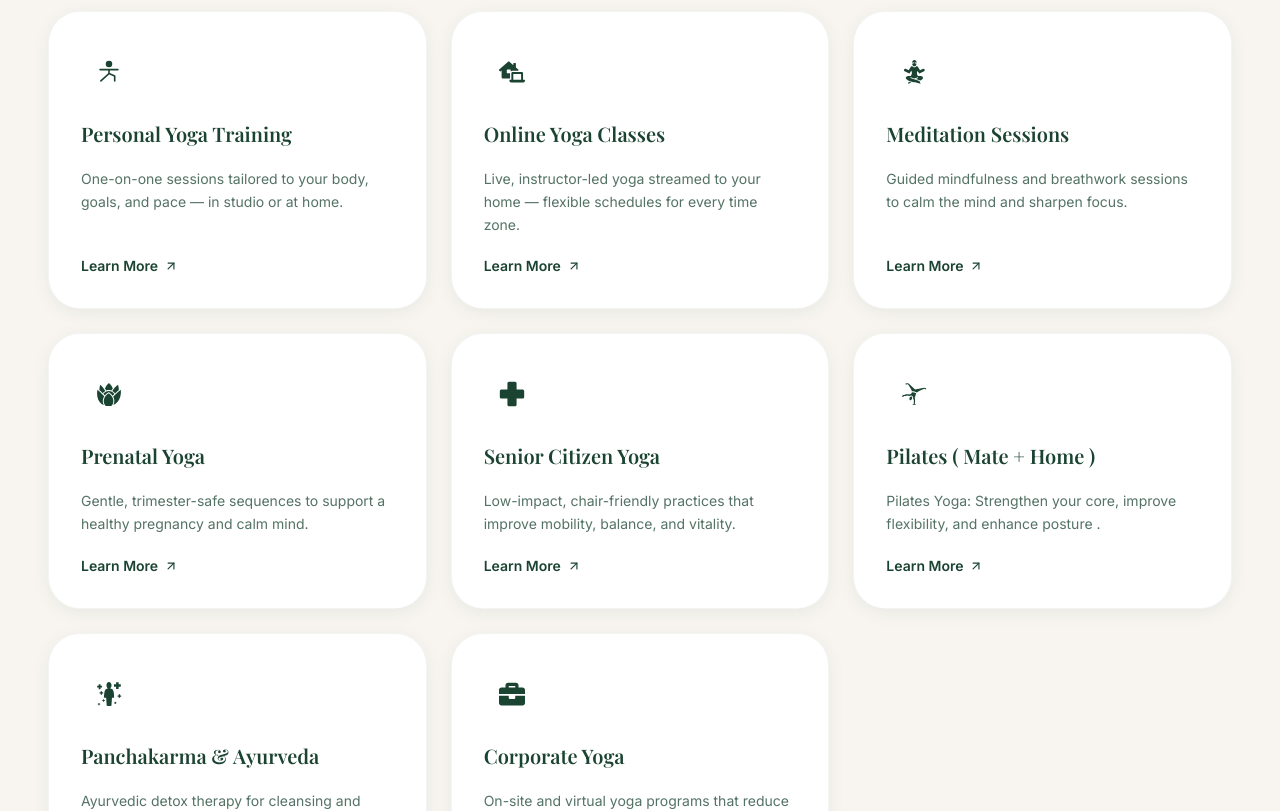
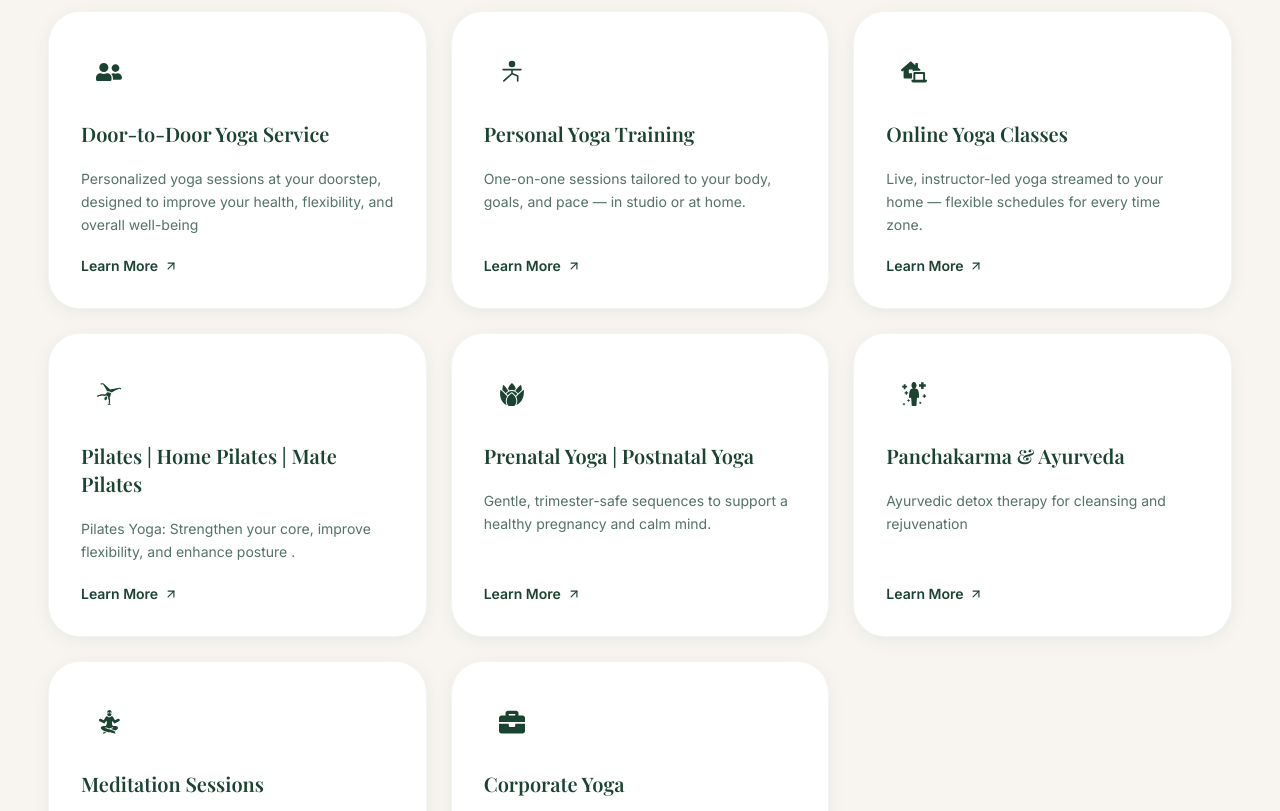
Before and after one commit to StackNomad06/YogaProject, a React (Vite) app: page / in a window 1280 px wide. Shown: the part 2240-3051 px from the top of the page. Built offline with nearby package versions, Linux system fonts and the light colour scheme.

Commit message:
service edited on client call

```diff
--- a/src/components/Footer.jsx
+++ b/src/components/Footer.jsx
@@ -35,11 +35,14 @@ export default function Footer() {
       <div className="container-px mx-auto grid max-w-7xl grid-cols-1 gap-12 py-16 sm:grid-cols-2 lg:grid-cols-4 lg:py-20">
         <div>
           <Link to="/" className="mb-4 flex items-center gap-2.5">
-
-           <img alt="Divine Heart Soul Yoga" class="h-10 w-10 rounded-full border border-sage/60 object-contain bg-white/80 p-1 shadow-sm" src="/logo.png"></img>
+<img
+  alt="Divine Heart Soul Yoga"
+  className="h-10 w-10 rounded-full border border-sage/60 object-contain bg-white/80 p-1 shadow-sm"
+  src="/logo.png"
+/>
 
 
-            <span className="font-heading text-xl font-bold text-white">Divine Heart & Soul Yoga</span>
+            <span className="font-heading text-xl font-bold text-white">Divine Heart  Soul Yoga</span>
           </Link>
           <p className="text-sm leading-relaxed text-beige/70">
             Transform your mind, body &amp; soul through yoga. Expert-led classes for
--- a/src/data/services.js
+++ b/src/data/services.js
@@ -3,6 +3,19 @@ import { FaLaptopHouse, FaBriefcase, FaUserFriends } from 'react-icons/fa';
 import { PiPersonSimpleTaiChiFill } from 'react-icons/pi';
 
 export const services = [
+
+
+{
+    slug: 'Door-to-Door Yoga Service',
+    icon: FaUserFriends,
+    title: 'Door-to-Door Yoga Service',
+    shortDescription:
+      'Personalized yoga sessions at your doorstep, designed to improve your health, flexibility, and overall well-being',
+    description:
+      'Experience personalized yoga training at your doorstep. I travel to your home and provide one-on-one or group sessions tailored to your fitness goals, schedule, and wellness needs.',
+    keyword: 'Yoga Trainer',
+  }
+  ,
 
   {
     slug: 'personal-yoga-training',
@@ -25,45 +38,26 @@ export const services = [
     keyword: 'Online Yoga Classes',
   },
  {
-    slug: 'meditation-sessions',
-    icon: GiMeditation,
-    title: 'Meditation Sessions',
-    shortDescription:
-      'Guided mindfulness and breathwork sessions to calm the mind and sharpen focus.',
-    description:
-      'Our guided meditation sessions blend traditional pranayama with modern mindfulness techniques to help you manage anxiety, improve sleep, and cultivate lasting inner calm.',
-    keyword: 'Meditation Classes',
-  },
-  {
-    slug: 'prenatal-yoga',
-    icon: GiLotus,
-    title: 'Prenatal Yoga',
-    shortDescription:
-      'Gentle, trimester-safe sequences to support a healthy pregnancy and calm mind.',
-    description:
-      'Designed with certified prenatal specialists, these gentle sequences support strength, flexibility, and relaxation through every trimester, while preparing the body and mind for childbirth.',
-    keyword: 'Prenatal Yoga',
-  },
-  {
-    slug: 'senior-citizen-yoga',
-    icon: GiHealthNormal,
-    title: 'Senior Citizen Yoga',
-    shortDescription:
-      'Low-impact, chair-friendly practices that improve mobility, balance, and vitality.',
-    description:
-      'Gentle, low-impact classes built for older adults, focused on improving joint mobility, balance, and circulation — helping you stay active, independent, and confident at any age.',
-    keyword: 'Wellness Coaching',
-  },
-  {
     slug: 'Pilates ',
     icon: GiBodyBalance,
-    title: 'Pilates ( Mate + Home )',
+    title: 'Pilates | Home Pilates | Mate Pilates',
     shortDescription:
       'Pilates Yoga: Strengthen your core, improve flexibility, and enhance posture .',
     description:
       'Build strength, improve flexibility, and tone your body with expert-guided Pilates sessions—online or at homeBuild core strength, improve flexibility, and tone your body with expert-guided Pilates sessions. Available online or at home for all fitness levels.',
     keyword: 'Pilates focus',
   },
+  {
+    slug: 'Prenatal-yoga & Prenatal Yoga ',
+    icon: GiLotus,
+    title: 'Prenatal Yoga | Postnatal Yoga ',
+    shortDescription:
+      'Gentle, trimester-safe sequences to support a healthy pregnancy and calm mind.',
+    description:
+      'Designed with certified prenatal & postnatal specialists, these gentle sequences support strength, flexibility, and relaxation through every trimester, while preparing the body and mind for childbirth.',
+    keyword: 'Prenatal Yoga',
+  },
+
   {
     slug: 'PANCHAKARMA & AYURVEDA',
     icon: GiHealing,
@@ -74,6 +68,16 @@ export const services = [
       'Ayurveda is an ancient Indian system of natural healing that focuses on balancing the body, mind, and spirit through personalized lifestyle, diet, and therapeutic practices',
   }
 ,
+  {
+    slug: 'meditation-sessions',
+    icon: GiMeditation,
+    title: 'Meditation Sessions',
+    shortDescription:
+      'Guided mindfulness and breathwork sessions to calm the mind and sharpen focus.',
+    description:
+      'Our guided meditation sessions blend traditional pranayama with modern mindfulness techniques to help you manage anxiety, improve sleep, and cultivate lasting inner calm.',
+    keyword: 'Meditation Classes',
+  },
  {
     slug: 'corporate-yoga',
     icon: FaBriefcase,
```
Lines whose indentation alone changed are shown as unchanged.
